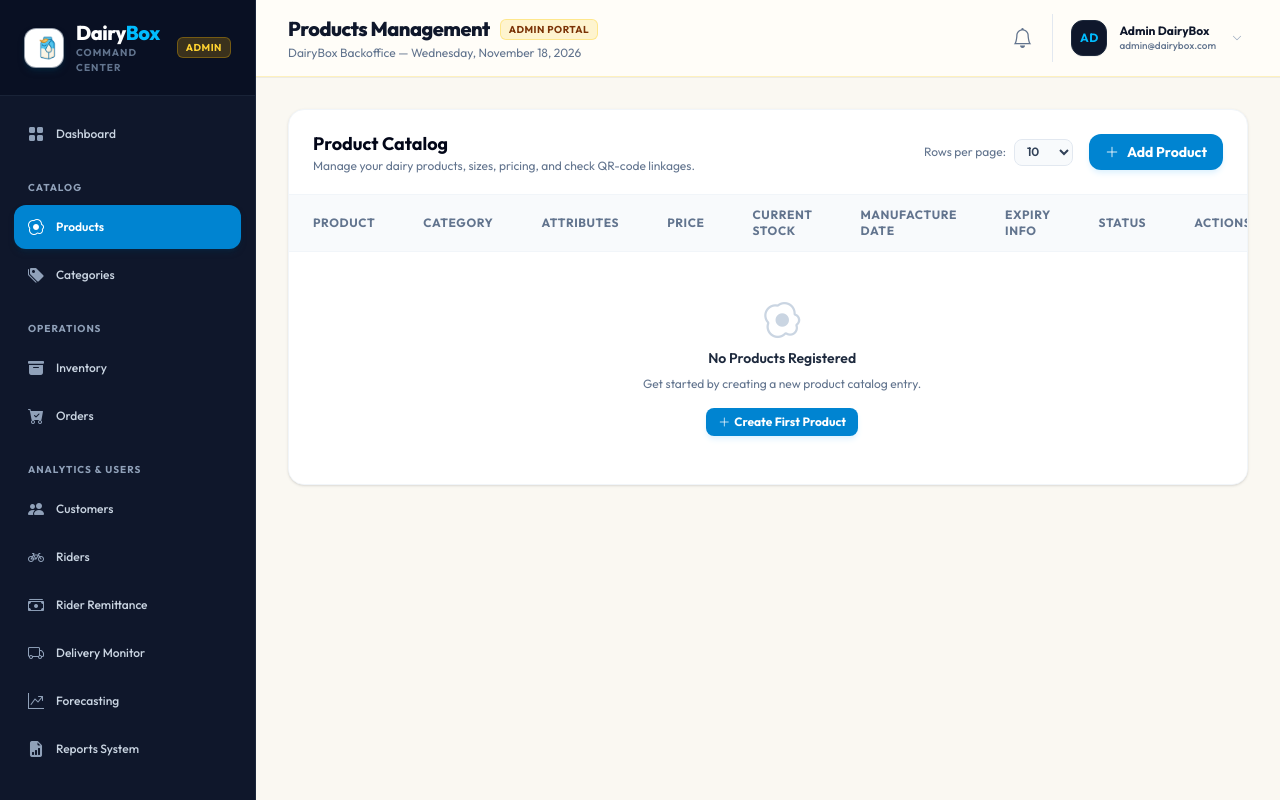
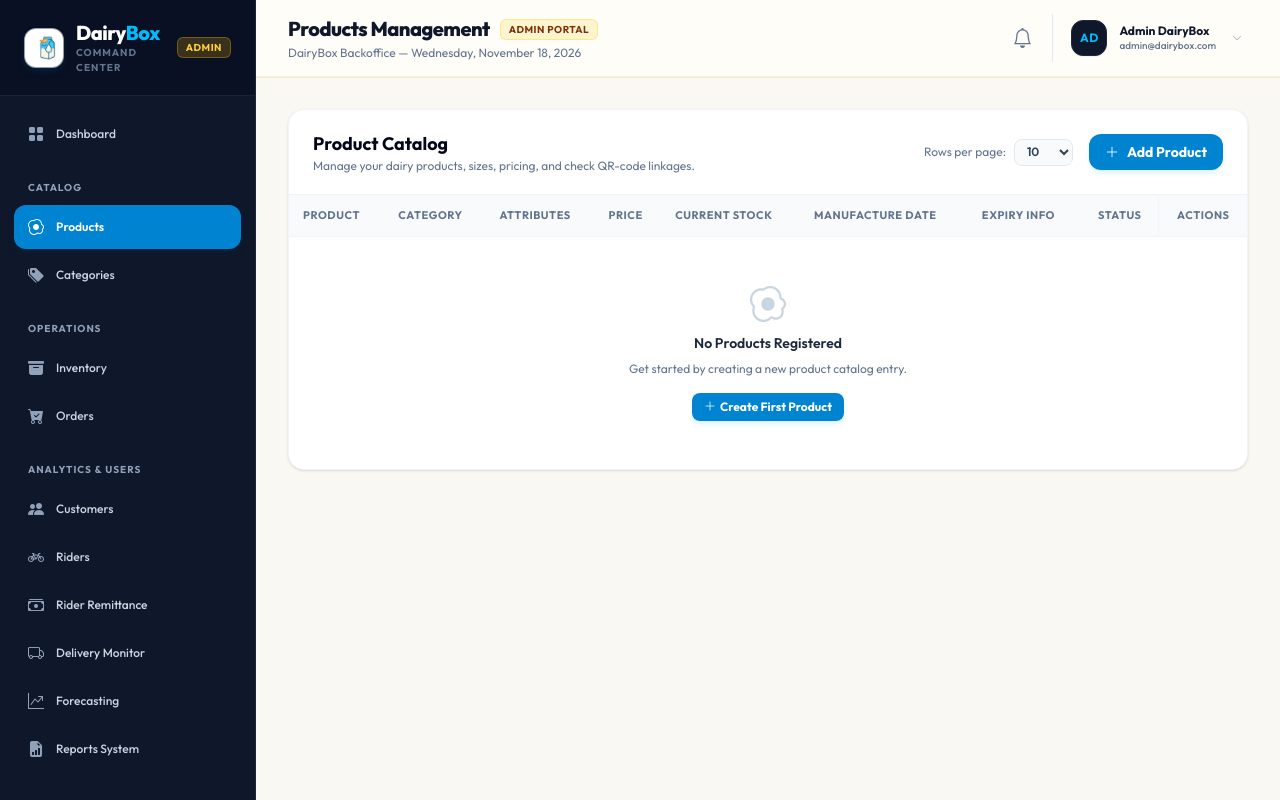
Before and after one commit to nesaii12/dairybox-app, a Laravel app: page /admin/products in a window 1280 px wide. Run offline with Laravel 12, Linux system fonts and the light colour scheme; a user stored in the database is signed in; data comes from the database, SQL or seed files in the repository; data that the repository does not hold is empty; style sheets or scripts are compiled from the project's sources; some libraries are stand-ins or nearby versions.

Commit message:
fix: compact product catalog table layout and pin sticky actions column

```diff
--- a/resources/views/admin/products/index.blade.php
+++ b/resources/views/admin/products/index.blade.php
@@ -33,17 +33,17 @@
     <!-- Table -->
     <div class="overflow-x-auto">
         <table class="min-w-full divide-y divide-slate-100">
-            <thead class="bg-slate-50">
+            <thead class="bg-slate-50 text-[11px] font-bold text-slate-500 uppercase tracking-wider border-b border-slate-100">
                 <tr>
-                    <th scope="col" class="px-6 py-3 text-left text-xs font-bold text-slate-500 uppercase tracking-wider">Product</th>
-                    <th scope="col" class="px-6 py-3 text-left text-xs font-bold text-slate-500 uppercase tracking-wider">Category</th>
-                    <th scope="col" class="px-6 py-3 text-left text-xs font-bold text-slate-500 uppercase tracking-wider">Attributes</th>
-                    <th scope="col" class="px-6 py-3 text-left text-xs font-bold text-slate-500 uppercase tracking-wider">Price</th>
-                    <th scope="col" class="px-6 py-3 text-left text-xs font-bold text-slate-500 uppercase tracking-wider">Current Stock</th>
-                    <th scope="col" class="px-6 py-3 text-left text-xs font-bold text-slate-500 uppercase tracking-wider">Manufacture Date</th>
-                    <th scope="col" class="px-6 py-3 text-left text-xs font-bold text-slate-500 uppercase tracking-wider">Expiry Info</th>
-                    <th scope="col" class="px-6 py-3 text-left text-xs font-bold text-slate-500 uppercase tracking-wider">Status</th>
-                    <th scope="col" class="px-6 py-3 text-center text-xs font-bold text-slate-500 uppercase tracking-wider">Actions</th>
+                    <th scope="col" class="px-3.5 py-3 text-left">Product</th>
+                    <th scope="col" class="px-3 py-3 text-left">Category</th>
+                    <th scope="col" class="px-3 py-3 text-left">Attributes</th>
+                    <th scope="col" class="px-3 py-3 text-left">Price</th>
+                    <th scope="col" class="px-3 py-3 text-left">Current Stock</th>
+                    <th scope="col" class="px-3 py-3 text-left">Manufacture Date</th>
+                    <th scope="col" class="px-3 py-3 text-left">Expiry Info</th>
+                    <th scope="col" class="px-3 py-3 text-center">Status</th>
+                    <th scope="col" class="px-3 py-3 text-center sticky right-0 bg-slate-50 z-20 shadow-[-6px_0_10px_-4px_rgba(0,0,0,0.06)] border-l border-slate-100/80">Actions</th>
                 </tr>
             </thead>
             <tbody class="divide-y divide-slate-100 bg-white">
@@ -66,134 +66,138 @@
                         }
                     }
                 @endphp
-                <tr id="product-{{ $product->id }}" data-record-id="product-{{ $product->id }}" data-record-name="{{ strtolower($product->product_name . ' (' . $product->size . ')') }}" class="hover:bg-slate-50/50 transition-colors record-highlight-target">
+                <tr id="product-{{ $product->id }}" data-record-id="product-{{ $product->id }}" data-record-name="{{ strtolower($product->product_name . ' (' . $product->size . ')') }}" class="group hover:bg-slate-50/50 transition-colors record-highlight-target">
                     <!-- Product details -->
-                    <td class="px-6 py-4 whitespace-nowrap">
-                        <div class="flex items-center space-x-3">
-                            <div class="h-10 w-10 rounded-lg bg-slate-100 overflow-hidden border border-slate-100 flex items-center justify-center flex-shrink-0">
+                    <td class="px-3.5 py-3">
+                        <div class="flex items-center space-x-2.5">
+                            <div class="h-9 w-9 rounded-lg bg-slate-100 overflow-hidden border border-slate-100 flex items-center justify-center flex-shrink-0">
                                 @if($product->image)
                                     <img src="{{ asset('storage/' . $product->image) }}" alt="{{ $product->product_name }}" class="h-full w-full object-cover">
                                 @else
-                                    <i class="bi bi-image text-slate-400 text-lg"></i>
+                                    <i class="bi bi-image text-slate-400 text-base"></i>
                                 @endif
                             </div>
-                            <div>
-                                <div class="text-sm font-bold text-slate-900">{{ $product->product_name }}</div>
-                                <div class="text-xs text-slate-500 max-w-[200px] truncate" title="{{ $product->description }}">{{ $product->description }}</div>
+                            <div class="min-w-0">
+                                <div class="text-xs font-bold text-slate-900 leading-tight truncate max-w-[130px] sm:max-w-[170px]">{{ $product->product_name }}</div>
+                                @if($product->description)
+                                    <div class="text-[10px] text-slate-400 max-w-[130px] sm:max-w-[170px] truncate" title="{{ $product->description }}">{{ $product->description }}</div>
+                                @endif
                             </div>
                         </div>
                     </td>
                     <!-- Category -->
-                    <td class="px-6 py-4 whitespace-nowrap text-sm text-slate-600">
+                    <td class="px-3 py-3 whitespace-nowrap text-xs font-semibold text-slate-600">
+                        <span class="inline-flex items-center px-2 py-0.5 rounded-md text-[10px] font-semibold bg-slate-100 text-slate-700 whitespace-nowrap">
                             {{ $product->category->category_name }}
+                        </span>
                     </td>
                     <!-- Attributes -->
-                    <td class="px-6 py-4 whitespace-nowrap">
-                        <div class="flex flex-col space-y-1">
+                    <td class="px-3 py-3">
+                        <div class="flex flex-col gap-0.5">
+                            <div class="flex flex-wrap items-center gap-1">
                                 @if($product->flavor)
-                                <span class="inline-flex items-center w-max px-2 py-0.5 rounded-md text-[10px] font-bold bg-sky-50 text-sky-700 border border-sky-100">
-                                    <i class="bi bi-tag-fill mr-1 text-[9px] text-sky-500"></i> {{ $product->flavor }}
+                                    <span class="inline-flex items-center px-1.5 py-0.25 rounded text-[9px] font-bold bg-sky-50 text-sky-700 border border-sky-100 whitespace-nowrap">
+                                        <i class="bi bi-tag-fill mr-0.5 text-[8px] text-sky-500"></i> {{ $product->flavor }}
                                     </span>
                                 @endif
-                            <div class="flex flex-wrap gap-1">
                                 @foreach($product->available_milk_types as $mType)
-                                    <span class="inline-flex items-center w-max px-2 py-0.5 rounded-md text-[10px] font-bold {{ $mType == 'Carabao' ? 'bg-amber-100 text-amber-800' : 'bg-slate-100 text-slate-800' }}">
+                                    <span class="inline-flex items-center px-1.5 py-0.25 rounded text-[9px] font-semibold {{ $mType == 'Carabao' ? 'bg-amber-100 text-amber-800' : 'bg-slate-100 text-slate-700' }} whitespace-nowrap">
                                         {{ $mType }} Milk
                                     </span>
                                 @endforeach
                             </div>
-                            <span class="text-[10px] text-slate-500 font-medium">Size: {{ implode(', ', $product->available_sizes) }}</span>
+                            <span class="text-[10px] text-slate-500 font-medium whitespace-nowrap">Size: {{ implode(', ', $product->available_sizes) }}</span>
                         </div>
                     </td>
                     <!-- Price -->
-                    <td class="px-6 py-4 whitespace-nowrap text-sm font-bold text-slate-950">
+                    <td class="px-3 py-3 whitespace-nowrap text-xs font-bold text-slate-950">
                         ₱{{ number_format($product->price, 2) }}
                     </td>
                     <!-- Current Stock -->
-                    <td class="px-6 py-4 whitespace-nowrap">
-                        <div class="flex flex-col space-y-1">
-                            <span class="text-sm font-bold {{ $isOutOfStock ? 'text-slate-400' : ($isLowStock ? 'text-rose-600' : 'text-slate-900') }}">{{ $product->stock }} units</span>
+                    <td class="px-3 py-3 whitespace-nowrap">
+                        <div class="flex flex-col space-y-0.5">
+                            <span class="text-xs font-bold {{ $isOutOfStock ? 'text-slate-400' : ($isLowStock ? 'text-rose-600' : 'text-slate-900') }}">{{ $product->stock }} units</span>
                             @if($isOutOfStock)
-                                <span class="inline-flex items-center w-max px-1.5 py-0.5 rounded text-[9px] font-bold bg-slate-100 text-slate-600 border border-slate-200">
-                                    <i class="bi bi-x-octagon mr-1"></i> Out of Stock
+                                <span class="inline-flex items-center w-max px-1.5 py-0.25 rounded text-[8px] font-bold bg-slate-100 text-slate-600 border border-slate-200">
+                                    <i class="bi bi-x-octagon mr-0.5"></i> Out of Stock
                                 </span>
                             @elseif($isLowStock)
-                                <span class="inline-flex items-center w-max px-1.5 py-0.5 rounded text-[9px] font-bold bg-rose-50 text-rose-700 border border-rose-100">
-                                    <i class="bi bi-exclamation-triangle mr-1"></i> Low Stock
+                                <span class="inline-flex items-center w-max px-1.5 py-0.25 rounded text-[8px] font-bold bg-rose-50 text-rose-700 border border-rose-100">
+                                    <i class="bi bi-exclamation-triangle mr-0.5"></i> Low Stock
                                 </span>
                             @else
-                                <span class="inline-flex items-center w-max px-1.5 py-0.5 rounded text-[9px] font-bold bg-emerald-50 text-emerald-700 border border-emerald-100">
-                                    <i class="bi bi-check2 mr-1"></i> Healthy
+                                <span class="inline-flex items-center w-max px-1.5 py-0.25 rounded text-[8px] font-bold bg-emerald-50 text-emerald-700 border border-emerald-100">
+                                    <i class="bi bi-check2 mr-0.5"></i> Healthy
                                 </span>
                             @endif
                         </div>
                     </td>
                     <!-- Manufacture Date -->
-                    <td class="px-6 py-4 whitespace-nowrap">
+                    <td class="px-3 py-3 whitespace-nowrap">
                         @if($product->manufacturing_date)
-                            <div class="flex items-center space-x-1.5 text-xs font-semibold text-slate-700">
-                                <i class="bi bi-calendar2-check text-sky-500 text-xs"></i>
+                            <div class="flex items-center space-x-1 text-xs font-medium text-slate-700">
+                                <i class="bi bi-calendar2-check text-sky-500 text-[10px]"></i>
                                 <span>{{ \Carbon\Carbon::parse($product->manufacturing_date)->format('M d, Y') }}</span>
                             </div>
                         @else
-                            <span class="text-xs font-medium text-slate-400">N/A</span>
+                            <span class="text-xs text-slate-400">N/A</span>
                         @endif
                     </td>
                     <!-- Expiry Info -->
-                    <td class="px-6 py-4 whitespace-nowrap">
-                        <div class="flex flex-col space-y-1">
+                    <td class="px-3 py-3 whitespace-nowrap">
+                        <div class="flex flex-col space-y-0.5">
                             @if($product->expiration_date)
-                                <div class="flex items-center space-x-1.5 text-xs font-bold {{ $isExpired ? 'text-rose-600' : ($isNearExpiration ? 'text-amber-700' : 'text-slate-800') }}">
-                                    <i class="bi bi-clock-history {{ $isExpired ? 'text-rose-500' : ($isNearExpiration ? 'text-amber-500' : 'text-emerald-500') }} text-xs"></i>
+                                <div class="flex items-center space-x-1 text-xs font-bold {{ $isExpired ? 'text-rose-600' : ($isNearExpiration ? 'text-amber-700' : 'text-slate-800') }}">
+                                    <i class="bi bi-clock-history {{ $isExpired ? 'text-rose-500' : ($isNearExpiration ? 'text-amber-500' : 'text-emerald-500') }} text-[10px]"></i>
                                     <span>{{ \Carbon\Carbon::parse($product->expiration_date)->format('M d, Y') }}</span>
                                 </div>
+                                @if($isExpired)
+                                    <span class="inline-flex items-center w-max px-1.5 py-0.25 rounded text-[8px] font-bold bg-rose-50 text-rose-700 border border-rose-100">
+                                        <i class="bi bi-x-circle mr-0.5"></i> Expired
+                                    </span>
+                                @elseif($isNearExpiration)
+                                    <span class="inline-flex items-center w-max px-1.5 py-0.25 rounded text-[8px] font-bold bg-amber-50 text-amber-700 border border-amber-100">
+                                        <i class="bi bi-clock mr-0.5"></i> Near Expiry
+                                    </span>
                                 @else
-                                <span class="text-xs font-semibold text-slate-400">N/A</span>
-                                <span class="inline-flex items-center w-max px-1.5 py-0.5 rounded text-[9px] font-bold bg-amber-50 text-amber-700 border border-amber-200">
-                                    <i class="bi bi-tag mr-1 text-[8px]"></i> Unlabelled
+                                    <span class="inline-flex items-center w-max px-1.5 py-0.25 rounded text-[8px] font-bold bg-emerald-50 text-emerald-700 border border-emerald-100">
+                                        <i class="bi bi-check-circle mr-0.5"></i> Not Expired
                                     </span>
                                 @endif
-                            @if($isExpired)
-                                <span class="inline-flex items-center w-max px-1.5 py-0.5 rounded text-[9px] font-bold bg-rose-50 text-rose-700 border border-rose-100">
-                                    <i class="bi bi-x-circle mr-1"></i> Expired
-                                </span>
-                            @elseif($isNearExpiration)
-                                <span class="inline-flex items-center w-max px-1.5 py-0.5 rounded text-[9px] font-bold bg-amber-50 text-amber-700 border border-amber-100">
-                                    <i class="bi bi-clock mr-1"></i> Near Expiry
-                                </span>
-                            @elseif($isNotExpired)
-                                <span class="inline-flex items-center w-max px-1.5 py-0.5 rounded text-[9px] font-bold bg-emerald-50 text-emerald-700 border border-emerald-100">
-                                    <i class="bi bi-check-circle mr-1"></i> Not Expired
+                            @else
+                                <span class="text-xs text-slate-400">N/A</span>
+                                <span class="inline-flex items-center w-max px-1.5 py-0.25 rounded text-[8px] font-bold bg-amber-50 text-amber-700 border border-amber-200">
+                                    <i class="bi bi-tag mr-0.5 text-[7px]"></i> Unlabelled
                                 </span>
                             @endif
                         </div>
                     </td>
                     <!-- Status -->
-                    <td class="px-6 py-4 whitespace-nowrap">
+                    <td class="px-3 py-3 whitespace-nowrap text-center">
                         @if(empty($product->expiration_date))
-                            <span class="inline-flex items-center gap-1 px-2.5 py-0.5 rounded-full text-xs font-semibold bg-amber-50 text-amber-700 border border-amber-200" title="Missing Expiration Date — Blocked from Active status until expiry is provided">
-                                <i class="bi bi-slash-circle text-[10px]"></i> Inactive
+                            <span class="inline-flex items-center gap-1 px-2 py-0.5 rounded-full text-[10px] font-semibold bg-amber-50 text-amber-700 border border-amber-200" title="Missing Expiration Date — Blocked from Active status until expiry is provided">
+                                <i class="bi bi-slash-circle text-[9px]"></i> Inactive
                             </span>
                         @elseif($product->stock == 0)
-                            <span class="inline-flex items-center gap-1 px-2 py-0.5 rounded-full text-xs font-semibold bg-slate-100 text-slate-400 border border-slate-200">
-                                <i class="bi bi-dash-circle text-[10px]"></i> Inactive
+                            <span class="inline-flex items-center gap-1 px-2 py-0.5 rounded-full text-[10px] font-semibold bg-slate-100 text-slate-400 border border-slate-200">
+                                <i class="bi bi-dash-circle text-[9px]"></i> Inactive
                             </span>
                         @else
-                            <span class="inline-flex items-center px-2 py-0.5 rounded-full text-xs font-semibold {{ $product->status == 'active' ? 'bg-emerald-50 text-emerald-700 border border-emerald-100' : 'bg-slate-50 text-slate-400 border border-slate-100' }}">
+                            <span class="inline-flex items-center px-2 py-0.5 rounded-full text-[10px] font-semibold {{ $product->status == 'active' ? 'bg-emerald-50 text-emerald-700 border border-emerald-100' : 'bg-slate-50 text-slate-400 border border-slate-100' }}">
                                 {{ ucfirst($product->status) }}
                             </span>
                         @endif
                     </td>
                     <!-- Actions -->
-                    <td class="px-6 py-4 whitespace-nowrap text-center text-sm font-medium">
-                        <div class="flex items-center justify-center space-x-2.5">
+                    <td class="px-3 py-3 whitespace-nowrap text-center text-xs font-medium sticky right-0 bg-white group-hover:bg-slate-50/90 transition-colors z-10 shadow-[-6px_0_10px_-4px_rgba(0,0,0,0.06)] border-l border-slate-100/80">
+                        <div class="flex items-center justify-center space-x-1">
                             <!-- Show/QR code -->
                             <a href="{{ route('admin.products.show', $product->id) }}" class="p-1.5 text-slate-400 hover:text-sky-600 hover:bg-sky-50 rounded-lg transition-all" title="View Details & QR Code">
-                                <i class="bi bi-qr-code text-lg"></i>
+                                <i class="bi bi-qr-code text-base"></i>
                             </a>
                              <!-- Edit -->
                              <button onclick="toggleEditProductModal({{ $product->id }})" class="p-1.5 text-slate-400 hover:text-amber-600 hover:bg-amber-50 rounded-lg transition-all cursor-pointer" title="Edit Product">
-                                 <i class="bi bi-pencil-square text-lg"></i>
+                                 <i class="bi bi-pencil-square text-base"></i>
                              </button>
 
                              <!-- Edit Product Modal -->
@@ -406,8 +410,8 @@
                             <form action="{{ route('admin.products.destroy', $product->id) }}" method="POST" class="inline" onsubmit="return confirm('Are you sure you want to delete this product? This will also remove inventory history.');">
                                 @csrf
                                 @method('DELETE')
-                                <button type="submit" class="p-1.5 text-slate-400 hover:text-rose-600 hover:bg-rose-50 rounded-lg transition-all" title="Delete Product">
-                                    <i class="bi bi-trash3 text-lg"></i>
+                                <button type="submit" class="p-1.5 text-slate-400 hover:text-rose-600 hover:bg-rose-50 rounded-lg transition-all cursor-pointer" title="Delete Product">
+                                    <i class="bi bi-trash3 text-base"></i>
                                 </button>
                             </form>
                         </div>
```
Lines whose indentation alone changed are shown as unchanged.
